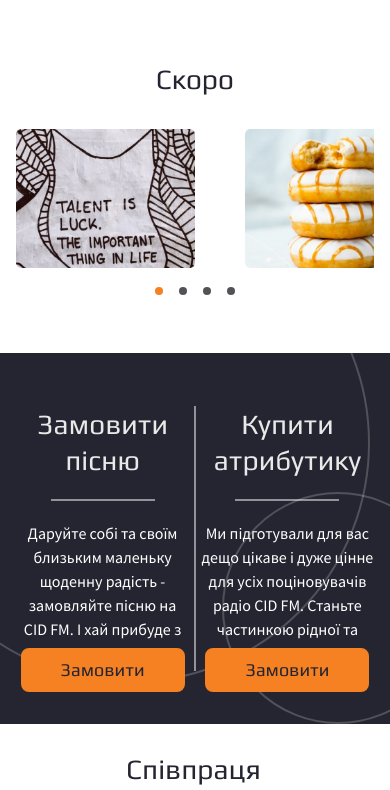
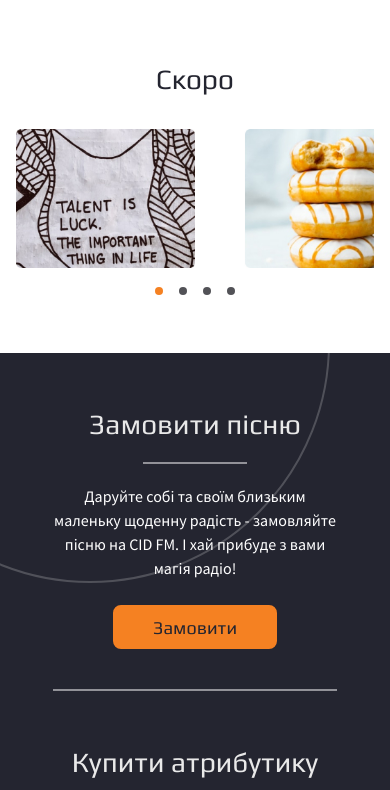
Before and after one commit to olhafastiuk/Radio-CID-FM, a website: page app/index.pug in a window 390 px wide. Shown: the part 786-1576 px from the top of the page. Drawn offline with nearby package versions, Linux system fonts and the light colour scheme; files that its build step writes are made by us from their sources.

Commit message:
Add home page section3 phone  style

```diff
--- a/app/scss/_media-phone.scss
+++ b/app/scss/_media-phone.scss
@@ -231,4 +231,31 @@
             margin-right: 20px;
         }
     }
+    .order{
+        flex-direction: column;
+        justify-content: center;
+        padding: 0 53px;
+        &__line{
+            height: 2px;
+            width: 100%;
+            margin: 0;
+        }
+        &__block{
+            width: 100%;
+        }
+        &__btn{
+            width: 164px;
+            position: relative;
+            top: 0;
+            margin-bottom: 40px;
+        }
+        &__dec-1{
+            left:-150px;
+            top: -250px;
+        }
+        &__dec-2{
+            bottom: -50px;
+            right:0;
+        }
+    }
 }
--- a/app/scss/_media-tablet.scss
+++ b/app/scss/_media-tablet.scss
@@ -131,7 +131,7 @@
     .order{
         align-items: start;
         &__line{
-            margin: 53px 5px;
+            margin: 53px 30px;
         }
         &__block{
             position: relative;
@@ -149,7 +149,7 @@
         &__btn{
             width: 164px;
             position: absolute;
-            top: 270px;
+            top: 245px;
         }
     }
 
--- a/app/scss/main.scss
+++ b/app/scss/main.scss
@@ -207,6 +207,8 @@
     flex-direction: column;
     justify-content: center;
     align-items: center;
+    position: relative;
+    z-index: 1;
 
     &__text{
         text-align: center;
```
Also changed, not shown: app/css/main.css.
